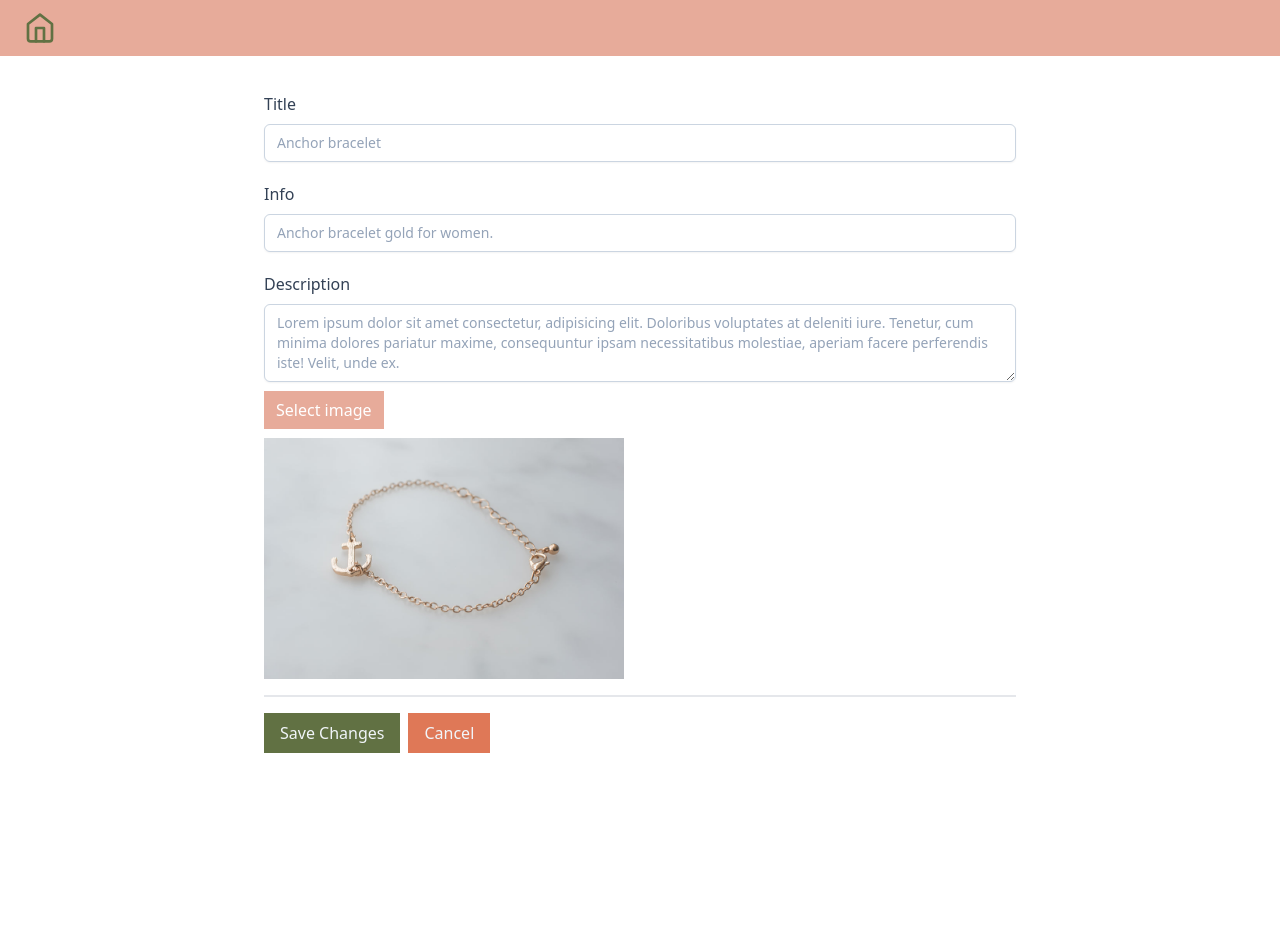
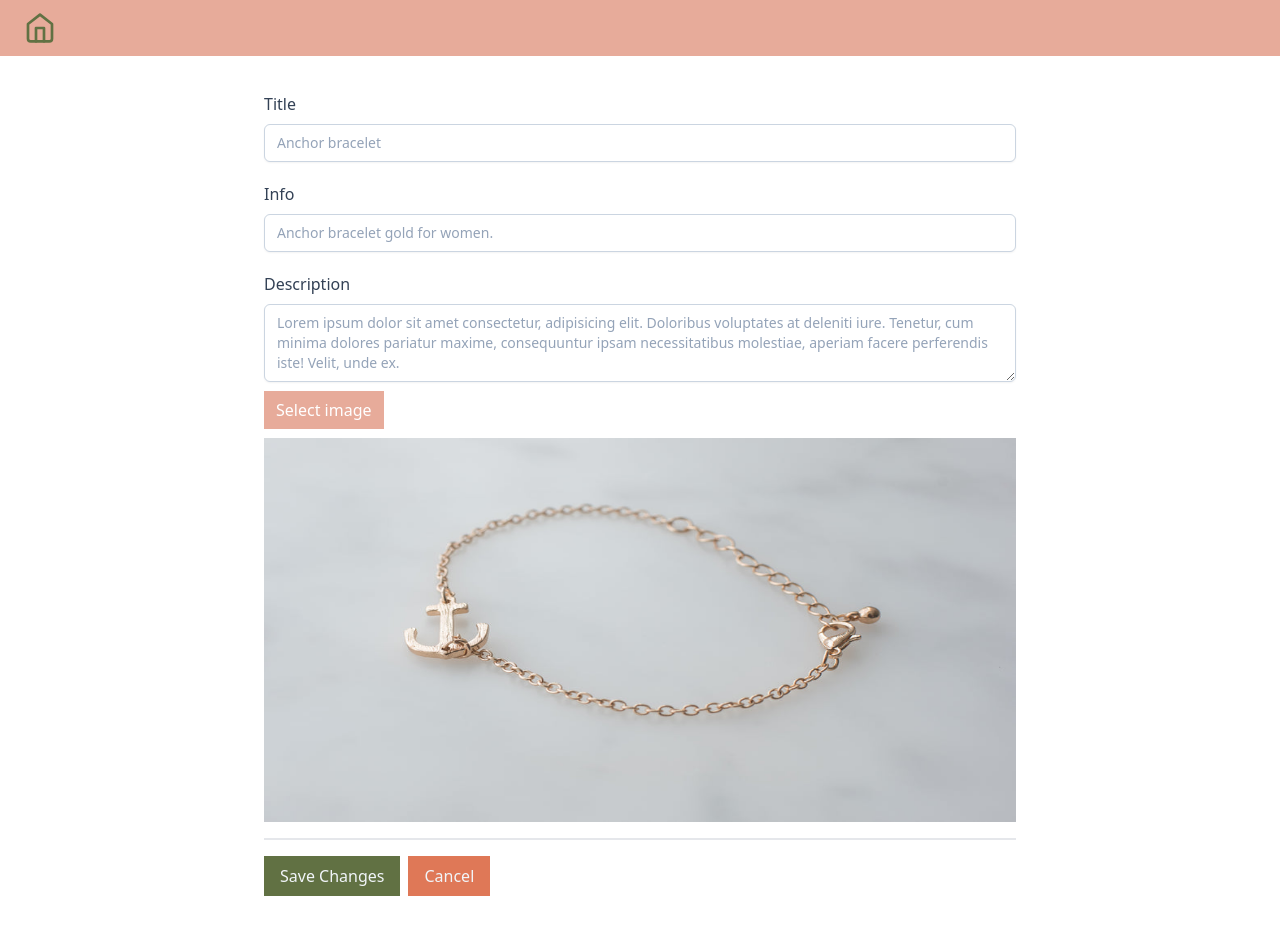
Before and after one commit to andjared/webshop_admin_panel, a Next.js app: page /edit/1 in a window 1280 px wide. Shown: the top 934 px of the page. Before the commit the page ends 801 px from the top, so only its background shows below. Built offline with nearby package versions, Linux system fonts and the light colour scheme.

Commit message:
image styling

```diff
--- a/app/(pages)/edit/[id]/page.tsx
+++ b/app/(pages)/edit/[id]/page.tsx
@@ -55,7 +55,9 @@ function Edit({ params: { id } }: Props) {
           </a>
         </label>
         <input id="fileUpload" name="image" type="file" className="hidden" />
-        <Image src={img} alt={title} width={360} height={360} />
+        <div className="relative h-96 w-full object-cover">
+          <Image src={img} alt={title} fill />
+        </div>
       </div>
       <div className="flex gap-2 border-t-2 border-l-rose-50 py-4">
         <button className="bg-positive outline-slate-400 outline-offset-3 text-slate-100 font-medium px-4 py-2 ">
```
